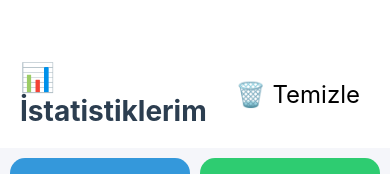
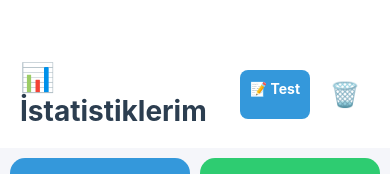
Before and after one commit to berkay1gocer/Pomodoro-Application, a React Native app: screen /Raporlar in a window 390 px wide. Shown: the top 174 px of the page. Built offline with nearby package versions, Linux system fonts and the light colour scheme.

Commit message:
Raporlar kısmı hazır hale geldi

```diff
--- a/src/screens/HomeScreen.js
+++ b/src/screens/HomeScreen.js
@@ -9,7 +9,7 @@ import { getCategoryLabel } from '../utils/categories';
 
 const FOCUS_TIME = 25 * 60; // 25 dakika
 
-export default function HomeScreen() {
+export default function HomeScreen({ navigation }) {
   const [seconds, setSeconds] = useState(FOCUS_TIME);
   const [isActive, setIsActive] = useState(false);
   const [selectedCategory, setSelectedCategory] = useState('ders');
@@ -96,6 +96,8 @@ export default function HomeScreen() {
         Alert.alert('✅ Başarılı', 'Seans kaydedildi!');
         setShowSummary(false);
         resetTimer();
+        // Raporlar sayfasını güncelle
+        navigation.setParams({ refresh: Date.now() });
       } else {
         Alert.alert('❌ Hata', 'Seans kaydedilemedi.');
       }
--- a/src/screens/ReportsScreen.js
+++ b/src/screens/ReportsScreen.js
@@ -1,6 +1,6 @@
-import React, { useState, useCallback } from 'react';
+import React, { useState, useCallback, useEffect } from 'react';
 import { View, Text, StyleSheet, ScrollView, Dimensions, RefreshControl, TouchableOpacity, Alert } from 'react-native';
-import { useFocusEffect } from '@react-navigation/native';
+import { useFocusEffect, useNavigation } from '@react-navigation/native';
 import { BarChart, PieChart } from 'react-native-chart-kit';
 import { getSessions, clearAllSessions } from '../utils/storage';
 import { calculateStats } from '../utils/statsCalculator';
@@ -9,6 +9,7 @@ import { getCategoryColor, getCategoryLabel } from '../utils/categories';
 const screenWidth = Dimensions.get('window').width;
 
 export default function ReportsScreen() {
+  const navigation = useNavigation();
   const [sessions, setSessions] = useState([]);
   const [stats, setStats] = useState(null);
   const [refreshing, setRefreshing] = useState(false);
@@ -20,11 +21,20 @@ export default function ReportsScreen() {
     setStats(calculatedStats);
   };
 
+  // Sayfa odaklandığında yükle
   useFocusEffect(
     useCallback(() => {
       loadData();
     }, [])
   );
+
+  // Navigation event listener - Ana sayfadan seans kaydedildiğinde güncelle
+  useEffect(() => {
+    const unsubscribe = navigation.addListener('focus', () => {
+      loadData();
+    });
+    return unsubscribe;
+  }, [navigation]);
 
   const onRefresh = async () => {
     setRefreshing(true);
@@ -53,6 +63,41 @@ export default function ReportsScreen() {
     );
   };
 
+  const addTestData = async () => {
+    const { saveSession } = require('../utils/storage');
+    const testSessions = [];
+
+    // Son 7 gün için test verileri
+    for (let i = 0; i < 7; i++) {
+      const date = new Date();
+      date.setDate(date.getDate() - i);
+
+      // Her gün 2-3 seans ekle
+      const sessionsPerDay = Math.floor(Math.random() * 2) + 2;
+      for (let j = 0; j < sessionsPerDay; j++) {
+        const categories = ['ders', 'kodlama', 'proje', 'kitap', 'yazi', 'diger'];
+        const category = categories[Math.floor(Math.random() * categories.length)];
+
+        testSessions.push({
+          category: category,
+          categoryLabel: category.charAt(0).toUpperCase() + category.slice(1),
+          duration: Math.floor(Math.random() * 1200) + 600, // 10-30 dakika
+          distractions: Math.floor(Math.random() * 3),
+          date: date.toISOString(),
+          completedAt: date.toISOString(),
+        });
+      }
+    }
+
+    // Verileri kaydet
+    for (const session of testSessions) {
+      await saveSession(session);
+    }
+
+    Alert.alert('✅ Başarılı', `${testSessions.length} test verisi eklendi!`);
+    loadData();
+  };
+
   if (!stats) {
     return (
       <View style={styles.loadingContainer}>
@@ -79,9 +124,14 @@ export default function ReportsScreen() {
     >
       <View style={styles.header}>
         <Text style={styles.title}>📊 İstatistiklerim</Text>
-        <TouchableOpacity style={styles.clearButton} onPress={handleClearData}>
-          <Text style={styles.clearButtonText}>🗑️ Temizle</Text>
-        </TouchableOpacity>
+        <View style={styles.headerButtons}>
+          <TouchableOpacity style={styles.testButton} onPress={addTestData}>
+            <Text style={styles.testButtonText}>📝 Test</Text>
+          </TouchableOpacity>
+          <TouchableOpacity style={styles.clearButton} onPress={handleClearData}>
+            <Text style={styles.clearButtonText}>🗑️</Text>
+          </TouchableOpacity>
+        </View>
       </View>
 
       {/* Genel İstatistikler */}
@@ -209,6 +259,20 @@ const styles = StyleSheet.create({
     fontWeight: 'bold',
     color: '#2c3e50',
   },
+  headerButtons: {
+    flexDirection: 'row',
+    gap: 10,
+  },
+  testButton: {
+    padding: 10,
+    backgroundColor: '#3498db',
+    borderRadius: 8,
+  },
+  testButtonText: {
+    fontSize: 14,
+    color: '#fff',
+    fontWeight: 'bold',
+  },
   clearButton: {
     padding: 10,
   },
```
